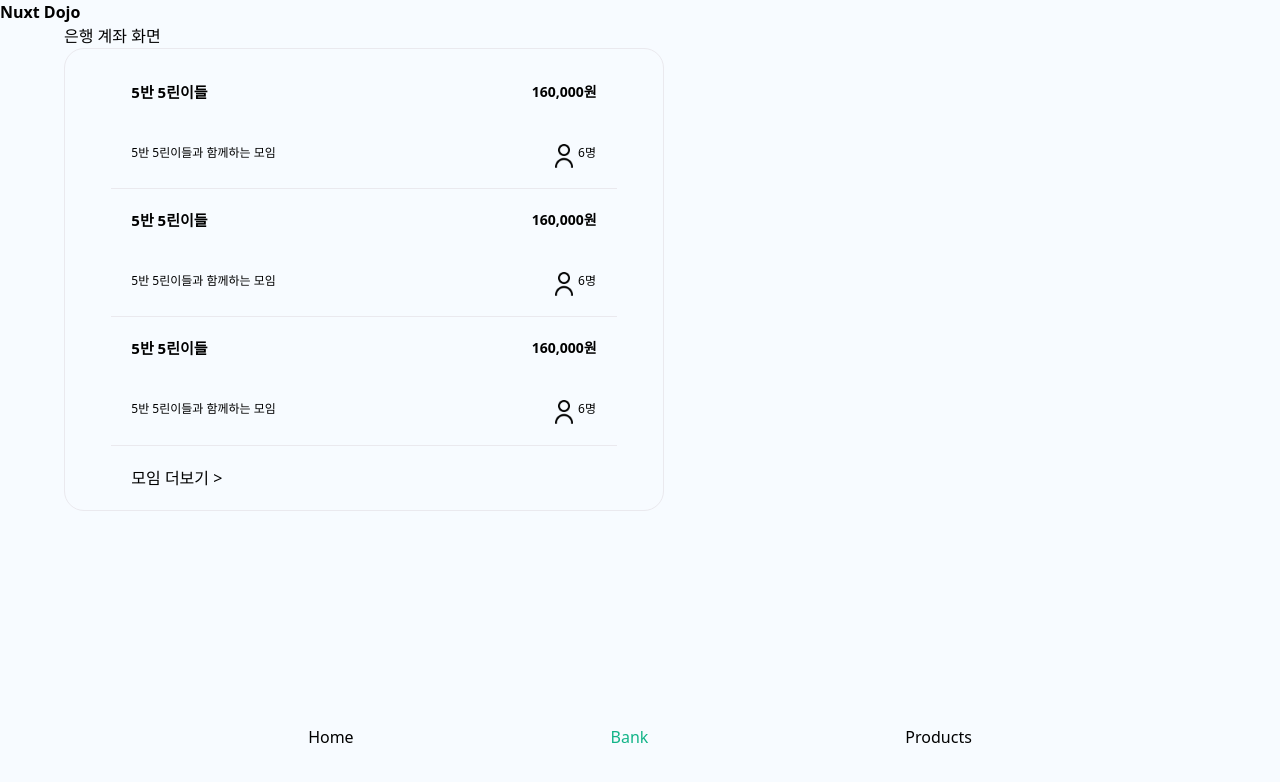
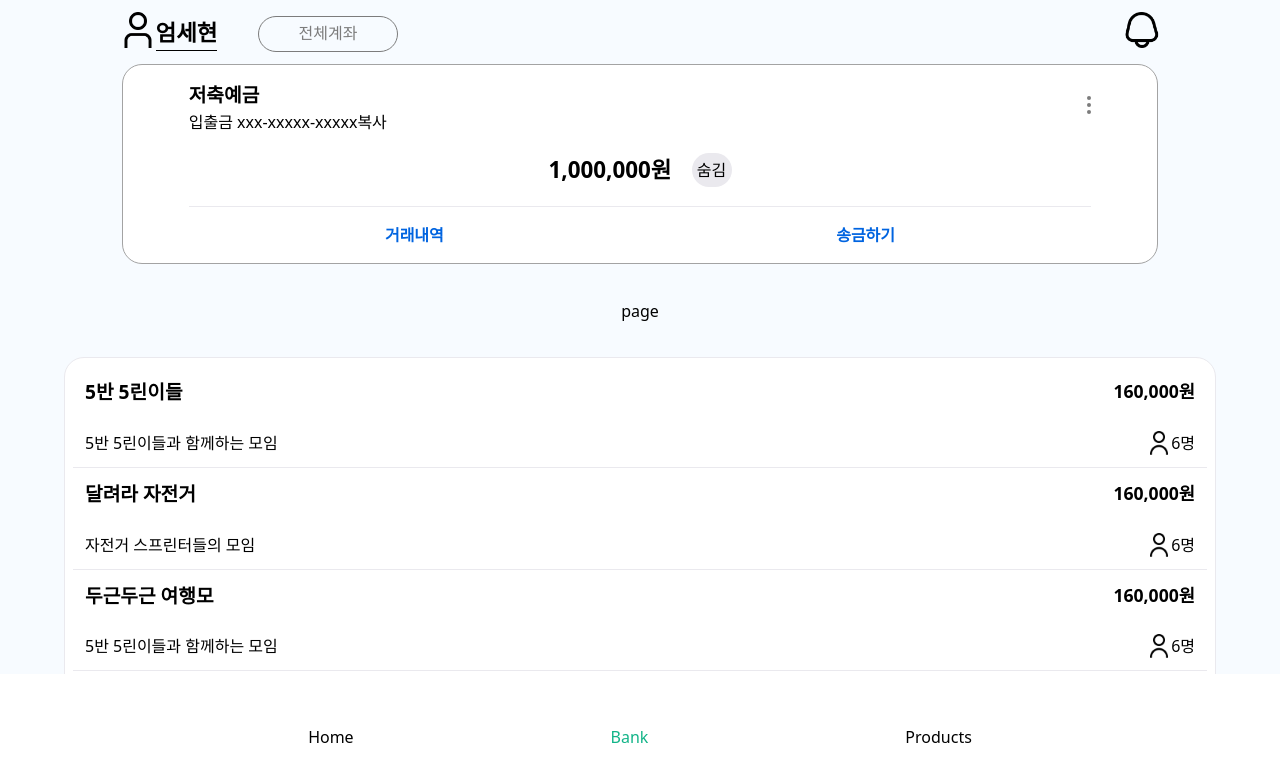
Before and after one commit to hrlee12/MomoBank, a Nuxt app in the folder frontend/: page /bank in a window 1280 px wide. Shown: the top 782 px of the page. Built offline with nearby package versions, Linux system fonts and the light colour scheme.

Commit message:
FEAT: bank main page update

```diff
--- a/frontend/assets/css/main.scss
+++ b/frontend/assets/css/main.scss
@@ -17,3 +17,22 @@ $light-gray-color: #eae9ee;
   min-height: 100vh;
   background-color: $background-color;
 }
+
+h1 {
+  font-size: 2.8vh;
+  font-weight: bold;
+}
+
+h2 {
+  font-size: 2.4vh;
+  font-weight: bold;
+}
+
+h3 {
+  font-size: 2.2vh;
+  font-weight: bold;
+}
+
+p {
+  font-size: 2vh;
+}
--- a/frontend/components/KebabMenuSample.vue.vue
+++ b/frontend/components/KebabMenuSample.vue.vue
@@ -40,7 +40,6 @@ $shadow: 0 2px 4px 0 rgba(0, 0, 0, 0.16), 0 2px 8px 0 rgba(0, 0, 0, 0.12);
   position: relative;
   display: inline-block;
   box-sizing: border-box;
-  padding: 0 16px;
   top: 12px;
 
   figure {
--- a/frontend/layouts/bank.vue
+++ b/frontend/layouts/bank.vue
@@ -1,10 +1,25 @@
-<script setup></script>
+<script setup>
+// Define a method to dynamically require images
+const getImageUrl = (imageName) => {
+  // Note: You might need to adjust the path depending on your project structure
+  return "/icon/" + imageName;
+};
+</script>
 
 <template>
   <div class="layout-container">
-    <header class="">
-      <nav class="menu">
-        <NuxtLink to="/" class="font-bold">Nuxt Dojo</NuxtLink>
+    <header>
+      <nav>
+        <div class="menu">
+          <div>
+            <img :src="getImageUrl('user-icon.png')" alt="" />
+            <NuxtLink to="/" class="font-bold"><h1>엄세현</h1></NuxtLink>
+          </div>
+          <NuxtLink to="/bank/account-list" class="list-link"
+            >전체계좌</NuxtLink
+          >
+        </div>
+        <img :src="getImageUrl('bell-icon.png')" alt="" />
       </nav>
     </header>
 
@@ -30,15 +45,60 @@
   color: #12b488;
 }
 
+h1 {
+  padding-top: 0.5vh;
+  font-size: 2vw 5vh;
+  border-bottom: 1px solid black;
+}
+
+header {
+  width: 100%;
+  padding: 1.5vh;
+
+  nav {
+    display: flex;
+    justify-content: center;
+
+    img {
+      height: 4.5vh;
+    }
+
+    .menu {
+      display: flex;
+      min-width: 80%;
+
+      div {
+        display: flex;
+        margin-right: 4%;
+      }
+
+      .list-link {
+        border-radius: 20px;
+        border: 1px solid $gray-color;
+        font-size: 1vw 2vh;
+        color: $gray-color;
+        margin-top: 0.5vh;
+        padding-top: 0.5vh;
+        min-width: 80px;
+        width: 11vw;
+        height: 4.5vh;
+        text-align: center;
+      }
+    }
+  }
+}
+
 .container {
   display: flex;
   justify-content: center;
+  margin-bottom: 15%;
 }
 
 footer {
   position: fixed;
   width: 100%;
   bottom: 0%;
+  background-color: white;
 
   .menu {
     display: flex;
--- a/frontend/layouts/default.vue
+++ b/frontend/layouts/default.vue
@@ -22,7 +22,7 @@
     </header>
 
     <!-- output the page content -->
-    <div class="container mx-auto p-4">
+    <div class="container">
       <slot />
     </div>
   </div>
--- /dev/null
+++ b/frontend/pages/bank/account-list.vue
@@ -0,0 +1,13 @@
+<template>
+  <div>
+
+  </div>
+</template>
+
+<script lang="ts" setup>
+
+</script>
+
+<style>
+
+</style>
--- /dev/null
+++ b/frontend/pages/bank/history.vue
@@ -0,0 +1,13 @@
+<template>
+  <div>
+
+  </div>
+</template>
+
+<script lang="ts" setup>
+
+</script>
+
+<style>
+
+</style>
--- a/frontend/pages/bank/index.vue
+++ b/frontend/pages/bank/index.vue
@@ -1,4 +1,6 @@
 <script setup>
+import KebabMenuSample from "@/components/KebabMenuSample.vue";
+
 // Define a method to dynamically require images
 const getImageUrl = (imageName) => {
   // Note: You might need to adjust the path depending on your project structure
@@ -12,12 +14,39 @@ definePageMeta({
 
 <template>
   <div class="bank-container">
-    <div class="account-content">은행 계좌 화면</div>
+    <!-- 메인 계좌 -->
+    <div class="account-content">
+      <div class="account-item">
+        <div class="account-info">
+          <h2>저축예금</h2>
+          <div class="account-no">
+            <p>입출금 xxx-xxxxx-xxxxx</p>
+            <p>복사</p>
+          </div>
+        </div>
+        <!-- <KebabMenu /> -->
+        <KebabMenuSample />
+      </div>
+      <div class="money-content">
+        <h1>1,000,000원</h1>
+
+        <button><p>숨김</p></button>
+      </div>
+
+      <div class="link-content">
+        <NuxtLink to="/bank/history">거래내역</NuxtLink>
+        <NuxtLink to="/bank/remit">송금하기</NuxtLink>
+      </div>
+    </div>
+
+    <div class="pagination">page</div>
+
+    <!-- 메인 모임 리스트 -->
     <div class="club-container">
       <div class="club-content">
         <div class="club-item">
-          <h1>5반 5린이들</h1>
-          <h2>160,000원</h2>
+          <h2>5반 5린이들</h2>
+          <h3>160,000원</h3>
         </div>
         <div class="club-item">
           <p>5반 5린이들과 함께하는 모임</p>
@@ -29,11 +58,11 @@ definePageMeta({
       </div>
       <div class="club-content">
         <div class="club-item">
-          <h1>5반 5린이들</h1>
-          <h2>160,000원</h2>
+          <h2>달려라 자전거</h2>
+          <h3>160,000원</h3>
         </div>
         <div class="club-item">
-          <p>5반 5린이들과 함께하는 모임</p>
+          <p>자전거 스프린터들의 모임</p>
           <div class="icon-item">
             <img :src="getImageUrl('user-icon-1.png')" alt="" />
             <p>6명</p>
@@ -42,8 +71,8 @@ definePageMeta({
       </div>
       <div class="club-content">
         <div class="club-item">
-          <h1>5반 5린이들</h1>
-          <h2>160,000원</h2>
+          <h2>두근두근 여행모</h2>
+          <h3>160,000원</h3>
         </div>
         <div class="club-item">
           <p>5반 5린이들과 함께하는 모임</p>
@@ -54,26 +83,13 @@ definePageMeta({
         </div>
       </div>
 
-      <div class="club-item">모임 더보기 ></div>
+      <div class="club-item"><NuxtLink to="/bank/club-list"></NuxtLink></div>
     </div>
   </div>
 </template>
 
 <style lang="scss" scoped>
 @import "@/assets/css/main.scss";
-h1 {
-  font-size: 15px;
-  font-weight: bold;
-}
-
-h2 {
-  font-size: 14px;
-  font-weight: bold;
-}
-
-p {
-  font-size: 12px;
-}
 
 img {
   height: 3vh;
@@ -82,6 +98,71 @@ img {
 .bank-container {
   width: 90%;
   height: 100%;
+  display: flex;
+  flex-direction: column;
+  justify-content: center;
+
+  .pagination {
+    text-align: center;
+    margin: 3%;
+  }
+
+  .account-content {
+    width: 90%;
+    min-height: 200px;
+    padding: 2vh;
+    position: relative;
+    margin: 0 auto;
+    overflow: hidden; /* 현재 슬라이드 오른쪽에 위치한 나머지 슬라이드 들이 보이지 않도록 가림 */
+    text-align: center;
+    border: 1px solid #a3a3a3;
+    border-radius: 20px;
+    background-color: white;
+    display: flex;
+    flex-direction: column;
+    justify-content: space-between;
+
+    .account-item {
+      display: flex;
+      justify-content: space-between;
+      width: 100%;
+      padding: 0 5% 0 5%;
+      text-align: left;
+
+      .account-no {
+        display: flex;
+      }
+    }
+
+    .money-content {
+      display: flex;
+      justify-content: center;
+
+      h1 {
+        margin-right: 2%;
+      }
+
+      button {
+        background-color: $light-gray-color;
+        border-radius: 20px;
+        min-width: 40px;
+      }
+    }
+
+    .link-content {
+      display: flex;
+      justify-content: space-around;
+      border-top: 1px solid $light-gray-color;
+      width: 90%;
+      align-self: center;
+      padding-top: 2vh;
+
+      a {
+        color: $primary-color;
+        font-weight: bold;
+      }
+    }
+  }
 
   .club-container {
     display: flex;
@@ -89,13 +170,22 @@ img {
     justify-content: space-evenly;
     border: 1px solid $light-gray-color;
     border-radius: 20px;
-    padding: 1% 4% 0 4%;
-    max-width: 600px;
+    // padding: 2% 5% 1% 5%;
+    padding: 1vh;
+    background-color: white;
 
     .club-item {
       display: flex;
       justify-content: space-between;
-      padding: 4%;
+      padding: 1.5vh;
+
+      p {
+        max-width: 60%;
+        overflow: hidden;
+        white-space: nowrap;
+        text-overflow: ellipsis;
+      }
+
       .icon-item {
         display: flex;
         justify-content: space-around;
--- /dev/null
+++ b/frontend/pages/bank/remit.vue
@@ -0,0 +1,13 @@
+<template>
+  <div>
+
+  </div>
+</template>
+
+<script lang="ts" setup>
+
+</script>
+
+<style>
+
+</style>
```
